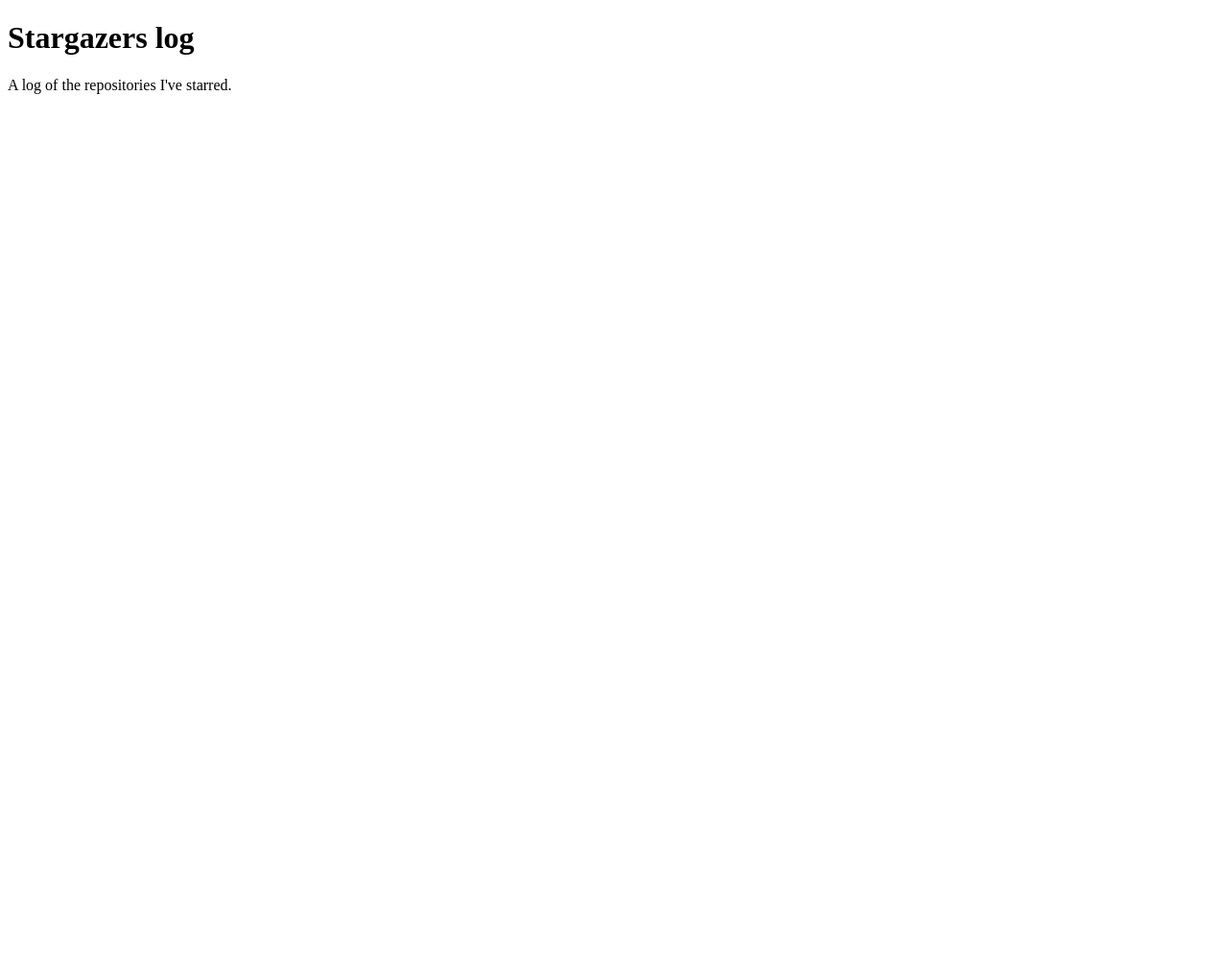
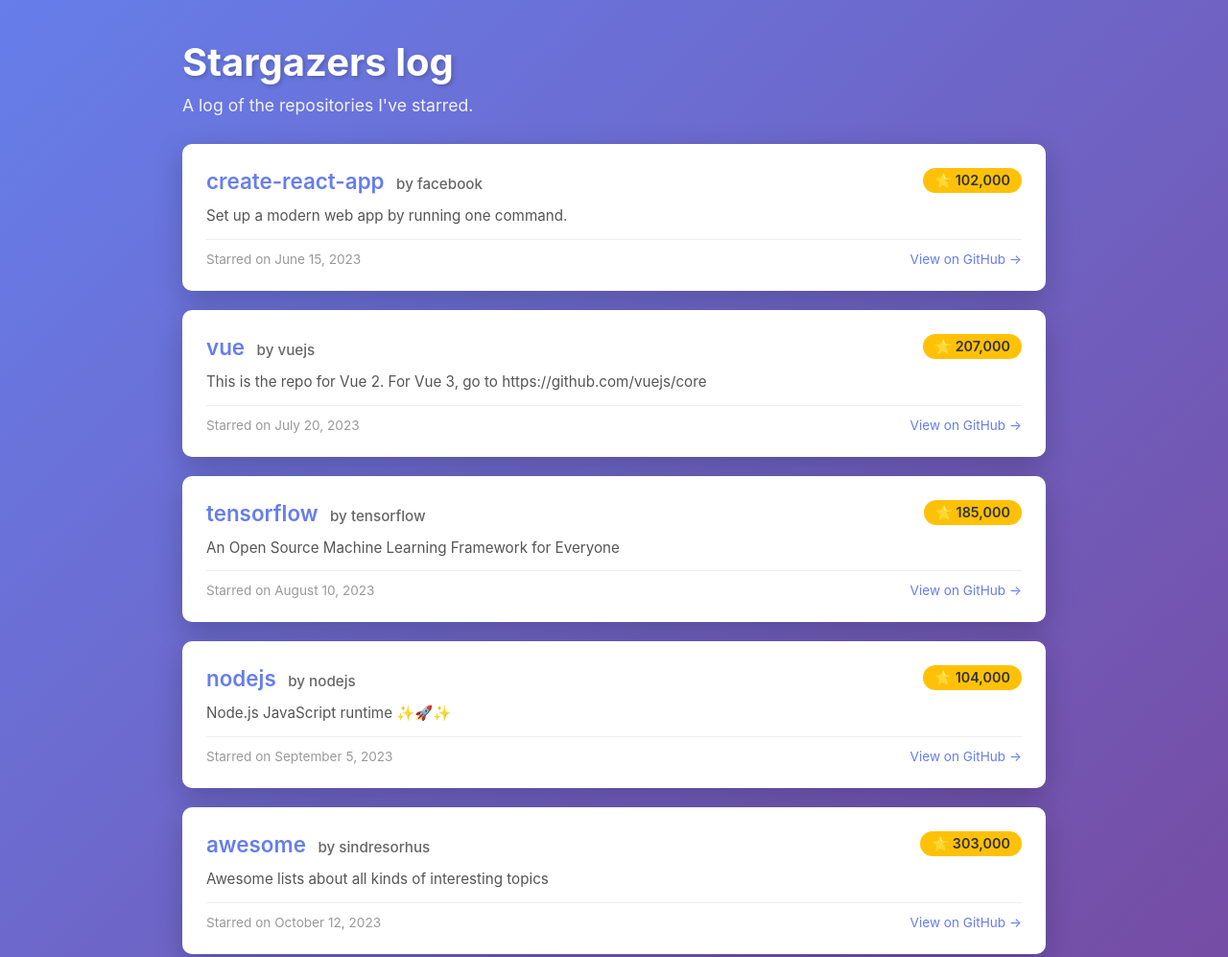
Before and after one commit to ctfcdbstrd/stargazers-log, a plain HTML site: page index.html in a window 1280 px wide. Shown: the top 997 px of the page at 96% size. Before the commit the page ends 800 px from the top, so only its background shows below. Drawn offline with Linux system fonts and the light colour scheme.

Commit message:
Add starred repositories list

```diff
--- /dev/null
+++ b/events.json
@@ -0,0 +1,47 @@
+[
+  {
+    "id": 1,
+    "name": "create-react-app",
+    "owner": "facebook",
+    "url": "https://github.com/facebook/create-react-app",
+    "description": "Set up a modern web app by running one command.",
+    "stars": 102000,
+    "starredAt": "2023-06-15T10:30:00Z"
+  },
+  {
+    "id": 2,
+    "name": "vue",
+    "owner": "vuejs",
+    "url": "https://github.com/vuejs/vue",
+    "description": "This is the repo for Vue 2. For Vue 3, go to https://github.com/vuejs/core",
+    "stars": 207000,
+    "starredAt": "2023-07-20T14:45:00Z"
+  },
+  {
+    "id": 3,
+    "name": "tensorflow",
+    "owner": "tensorflow",
+    "url": "https://github.com/tensorflow/tensorflow",
+    "description": "An Open Source Machine Learning Framework for Everyone",
+    "stars": 185000,
+    "starredAt": "2023-08-10T09:15:00Z"
+  },
+  {
+    "id": 4,
+    "name": "nodejs",
+    "owner": "nodejs",
+    "url": "https://github.com/nodejs/node",
+    "description": "Node.js JavaScript runtime ✨🚀✨",
+    "stars": 104000,
+    "starredAt": "2023-09-05T16:20:00Z"
+  },
+  {
+    "id": 5,
+    "name": "awesome",
+    "owner": "sindresorhus",
+    "url": "https://github.com/sindresorhus/awesome",
+    "description": "Awesome lists about all kinds of interesting topics",
+    "stars": 303000,
+    "starredAt": "2023-10-12T11:00:00Z"
+  }
+]
--- a/index.html
+++ b/index.html
@@ -2,10 +2,22 @@
 <html lang="en">
   <head>
     <meta charset="utf-8">
+    <meta name="viewport" content="width=device-width, initial-scale=1.0">
     <title>Stargazers log</title>
+    <link rel="stylesheet" href="style.css">
   </head>
   <body>
-    <h1>Stargazers log</h1>
-    <p>A log of the repositories I've starred.</p>
+    <div class="container">
+      <h1>Stargazers log</h1>
+      <p>A log of the repositories I've starred.</p>
+
+      <div id="repositories-container">
+        <div id="loading">Loading repositories...</div>
+        <div id="error" style="display: none;"></div>
+        <ul id="repositories-list"></ul>
+      </div>
+    </div>
+
+    <script src="script.js"></script>
   </body>
 </html>
--- /dev/null
+++ b/script.js
@@ -0,0 +1,68 @@
+// Fetch and render starred repositories
+async function loadRepositories() {
+  const container = document.getElementById('repositories-container');
+  const loadingEl = document.getElementById('loading');
+  const listEl = document.getElementById('repositories-list');
+
+  try {
+    // Show loading state
+    loadingEl.style.display = 'block';
+
+    // Fetch events.json
+    const response = await fetch('events.json');
+
+    if (!response.ok) {
+      throw new Error(`Failed to load repositories: ${response.status}`);
+    }
+
+    const repositories = await response.json();
+
+    // Clear loading state
+    loadingEl.style.display = 'none';
+
+    // Render repositories
+    repositories.forEach(repo => {
+      const listItem = createRepositoryElement(repo);
+      listEl.appendChild(listItem);
+    });
+
+  } catch (error) {
+    loadingEl.style.display = 'none';
+    const errorEl = document.getElementById('error');
+    errorEl.textContent = `Error: ${error.message}`;
+    errorEl.style.display = 'block';
+    console.error('Error loading repositories:', error);
+  }
+}
+
+// Create a repository list item element
+function createRepositoryElement(repo) {
+  const li = document.createElement('li');
+  li.className = 'repository-item';
+
+  const starredDate = new Date(repo.starredAt).toLocaleDateString('en-US', {
+    year: 'numeric',
+    month: 'long',
+    day: 'numeric'
+  });
+
+  li.innerHTML = `
+    <div class="repository-header">
+      <div class="repository-title">
+        <a href="${repo.url}" target="_blank" rel="noopener noreferrer">${repo.name}</a>
+        <span class="owner">by ${repo.owner}</span>
+      </div>
+      <span class="stars-badge">⭐ ${repo.stars.toLocaleString()}</span>
+    </div>
+    <p class="repository-description">${repo.description}</p>
+    <div class="repository-footer">
+      <span class="starred-date">Starred on ${starredDate}</span>
+      <a href="${repo.url}" target="_blank" rel="noopener noreferrer" style="color: #667eea; text-decoration: none;">View on GitHub →</a>
+    </div>
+  `;
+
+  return li;
+}
+
+// Load repositories when the page loads
+document.addEventListener('DOMContentLoaded', loadRepositories);
--- /dev/null
+++ b/style.css
@@ -0,0 +1,125 @@
+* {
+  margin: 0;
+  padding: 0;
+  box-sizing: border-box;
+}
+
+body {
+  font-family: -apple-system, BlinkMacSystemFont, 'Segoe UI', Roboto, Oxygen, Ubuntu, Cantarell, sans-serif;
+  background: linear-gradient(135deg, #667eea 0%, #764ba2 100%);
+  min-height: 100vh;
+  padding: 40px 20px;
+}
+
+.container {
+  max-width: 900px;
+  margin: 0 auto;
+}
+
+h1 {
+  color: white;
+  margin-bottom: 10px;
+  font-size: 2.5em;
+  text-shadow: 2px 2px 4px rgba(0, 0, 0, 0.2);
+}
+
+p {
+  color: rgba(255, 255, 255, 0.9);
+  margin-bottom: 30px;
+  font-size: 1.1em;
+}
+
+#repositories-list {
+  list-style: none;
+}
+
+.repository-item {
+  background: white;
+  border-radius: 10px;
+  padding: 25px;
+  margin-bottom: 20px;
+  box-shadow: 0 10px 30px rgba(0, 0, 0, 0.2);
+  transition: transform 0.3s ease, box-shadow 0.3s ease;
+}
+
+.repository-item:hover {
+  transform: translateY(-5px);
+  box-shadow: 0 15px 40px rgba(0, 0, 0, 0.3);
+}
+
+.repository-header {
+  display: flex;
+  justify-content: space-between;
+  align-items: start;
+  margin-bottom: 12px;
+}
+
+.repository-title {
+  flex: 1;
+}
+
+.repository-title a {
+  color: #667eea;
+  text-decoration: none;
+  font-size: 1.4em;
+  font-weight: 600;
+  margin-right: 8px;
+}
+
+.repository-title a:hover {
+  text-decoration: underline;
+  color: #764ba2;
+}
+
+.owner {
+  color: #666;
+  font-size: 0.95em;
+  font-weight: 500;
+}
+
+.stars-badge {
+  background: #ffc107;
+  color: #333;
+  padding: 4px 12px;
+  border-radius: 20px;
+  font-size: 0.9em;
+  font-weight: 600;
+  white-space: nowrap;
+  margin-left: 10px;
+}
+
+.repository-description {
+  color: #555;
+  margin-bottom: 12px;
+  line-height: 1.5;
+  font-size: 0.95em;
+}
+
+.repository-footer {
+  display: flex;
+  justify-content: space-between;
+  align-items: center;
+  font-size: 0.85em;
+  color: #999;
+  border-top: 1px solid #eee;
+  padding-top: 12px;
+}
+
+.starred-date {
+  color: #999;
+}
+
+#loading {
+  text-align: center;
+  color: white;
+  font-size: 1.2em;
+}
+
+#error {
+  background: #ff6b6b;
+  color: white;
+  padding: 20px;
+  border-radius: 10px;
+  margin-top: 20px;
+  text-align: center;
+}
```
